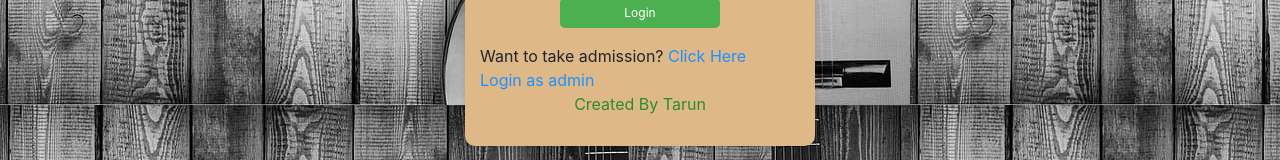
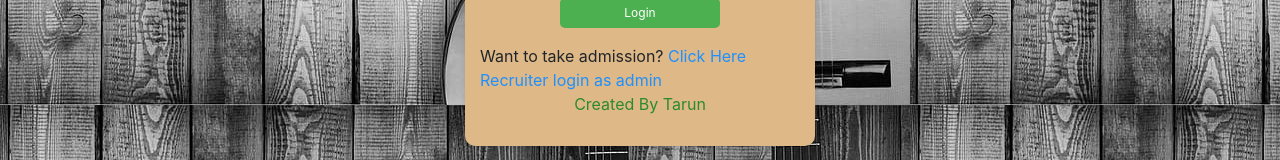
Before and after one commit to tarunraheja84/shubhamguitarclasses, a React (Create React App) app: page / in a window 1280 px wide. Shown: the part 407-567 px from the top of the page. Built offline with nearby package versions, Linux system fonts and the light colour scheme; no server answers.

Commit message:
next commit

```diff
--- a/src/User/Components/UserLogin.js
+++ b/src/User/Components/UserLogin.js
@@ -87,7 +87,7 @@ const UserLogin = ({progress,setProgress}) => {
             Want to take admission? <Link className="login-a" to="/userSignup">Click Here</Link>
           </p>
           <p id="login-p-admin">
-          <Link className="login-a" to="/adminLogin">Login as admin</Link>
+          <Link className="login-a" to="/adminLogin">Recruiter login as admin</Link>
           </p>
           <div className="d-flex justify-content-center"><a className="login-a-tarun" href="https://drive.google.com/file/d/1ojZ285e2j5kfzoCFGpn0xjF6uLKN8nEQ/view?usp=drivesdk">Created By Tarun</a></div>
           {/* <p>
```
